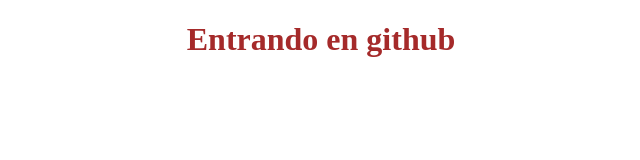
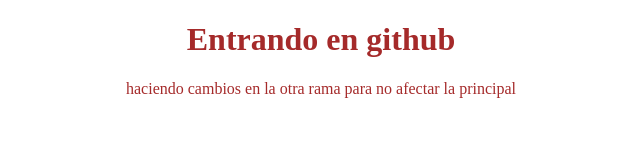
Before and after one commit to NicolasDev10/MiPrimerRepo, a plain HTML site: page index.html in a window 1280 px wide. Shown: the whole page, without its empty margins (319-959 px from the left). Drawn offline with Linux system fonts and the light colour scheme.

Commit message:
agregando rama externa

```diff
--- a/index.html
+++ b/index.html
@@ -8,5 +8,6 @@
 </head>
 <body>
     <h1>Entrando en github</h1>
+    <p>haciendo cambios en la otra rama para no afectar la principal</p>
 </body>
 </html>
--- a/styles.css
+++ b/styles.css
@@ -3,3 +3,6 @@ body{
     color: brown;
 
 }
+p{
+    font:bold ;
+}
```
